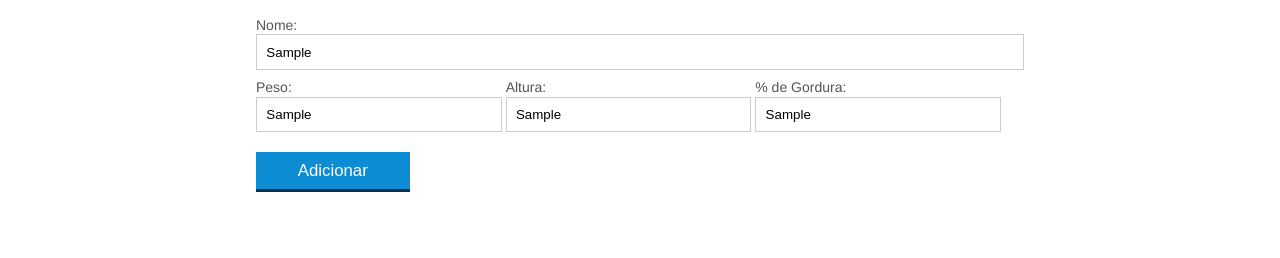
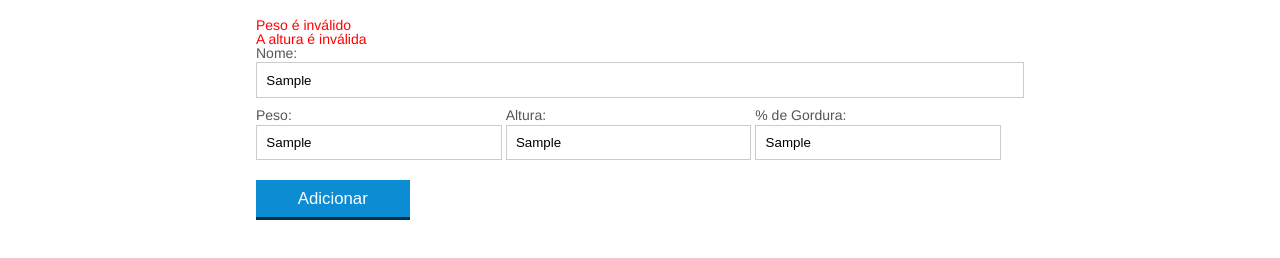
Before and after one commit to dayasouza/projeto-AparecidaNuticionista, a plain HTML site: page index.html in a window 1280 px wide. Both pictures are taken after typing "Sample", "Sample", "Sample", "Sample" into the empty fields and a click on the button "Adicionar". Shown: the part 438-696 px from the top of the page. Drawn offline with Linux system fonts and the light colour scheme.

Commit message:
Criado as validações do formulário

```diff
--- a/css/index.css
+++ b/css/index.css
@@ -136,3 +136,7 @@ button[disabled=disabled], button:disabled {
 .paciente-invalido{
 	background-color: lightcoral;
 }
+
+#mensagens-erro{
+	color: red;
+}
--- a/index.html
+++ b/index.html
@@ -74,6 +74,7 @@
 		</main>
 		<section class="container">
 			<h2 class="titulo-form">Adicionar novo paciente</h2>
+			<ul id="mensagens-erro"></ul>
 			<form action="" id="form-adiciona">
 				<div class="gupo">
 					<label for="nome">Nome:</label>
--- a/js/form.js
+++ b/js/form.js
@@ -4,18 +4,33 @@ botaoAdicionar.addEventListener("click", function (event) {
   var form = document.querySelector("#form-adiciona");
   var paciente = obtemPacienteDoFormulario(form);
 
-  if (!validaPaciente(paciente)) {
-    console.log("paciente inválido!");
+  var erros = validaPaciente(paciente);
+
+  if (erros.length > 0) {
+    exibeMensagensDeErros(erros);
     return;
   }
 
   var pacienteTr = montarTr(paciente);
 
   var tabela = document.querySelector("#tabela-pacientes");
-
   tabela.appendChild(pacienteTr);
   form.reset();
+
+  var mensagensErro = document.querySelector("#mensagens-erro");
+  mensagensErro.innerHTML = "";
 });
+
+function exibeMensagensDeErros(erros) {
+  var ul = document.querySelector("#mensagens-erro");
+  ul.innerHTML = "";
+
+  erros.forEach(function (erro) {
+    var li = document.createElement("li");
+    li.textContent = erro;
+    ul.appendChild(li);
+  });
+}
 
 function obtemPacienteDoFormulario(form) {
   var paciente = {
@@ -51,9 +66,24 @@ function montaTd(dado, classe) {
 }
 
 function validaPaciente(paciente) {
-if (validaPeso(paciente.peso) || validaAltura(paciente.altura)) {
-    return true;
-  } else {
-    return false;
+  var erros = [];
+
+  if (paciente.nome.length == 0) {
+    erros.push("O nome não pode ser em branco");
   }
+  if (paciente.peso.length == 0) {
+    erros.push("O peso não pode ser em branco");
+  }
+  if (paciente.altura.length == 0) {
+    erros.push("A altura não pode ser em branco");
+  }
+  if (paciente.gordura.length == 0) {
+    erros.push("A gordura não pode ser em branco");
+  }
+  if (!validaPeso(paciente.peso)) erros.push("Peso é inválido"); //Forma diferente de fazer if
+  if (!validaAltura(paciente.altura)) {
+    erros.push("A altura é inválida");
+  }
+
+  return erros;
 }
```
